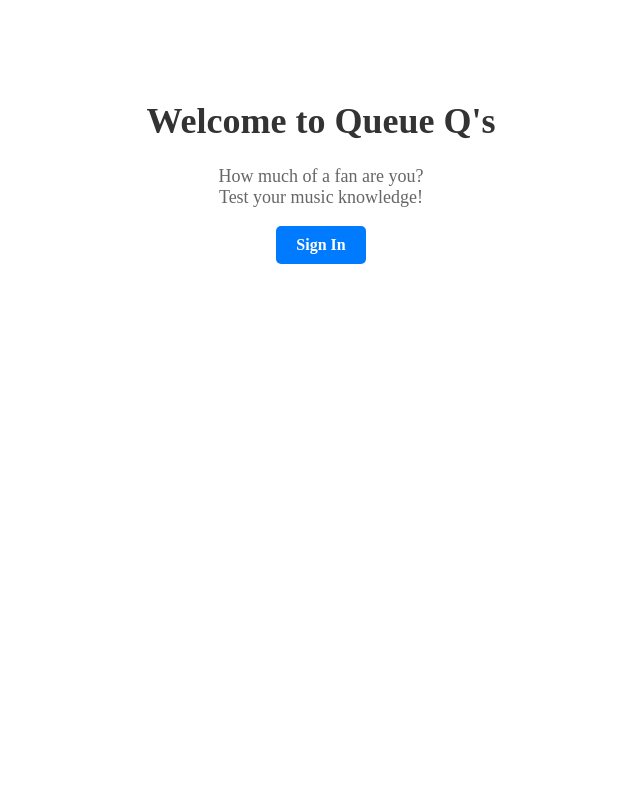
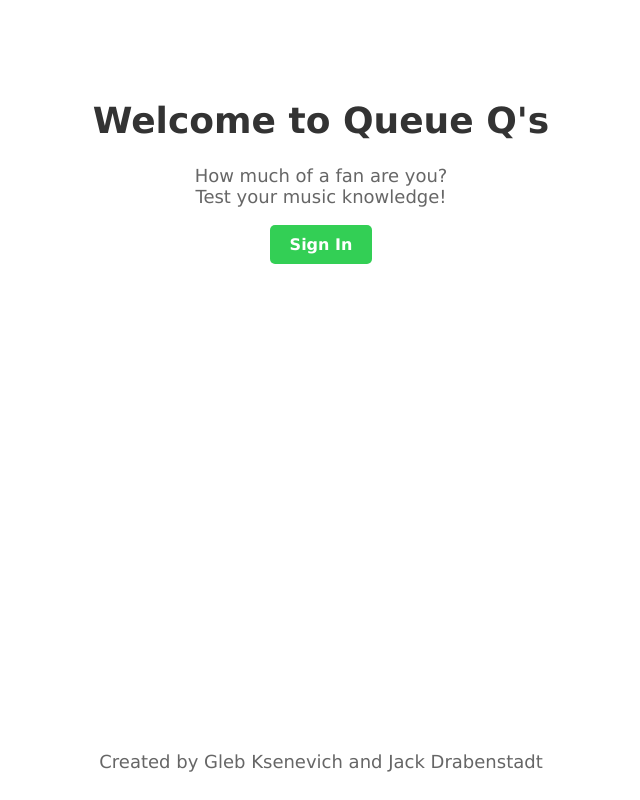
Before and after one commit to glebksenevichh/qqs, a Flask app: page / in a window 1280 px wide. Shown: the whole page, without its empty margins (319-959 px from the left). Run offline with Flask 3, Linux system fonts and the light colour scheme.

Commit message:
Styled and added footer

```diff
--- a/static/style.css
+++ b/static/style.css
@@ -6,24 +6,39 @@
 
 h1 {
     font-size: 36px;
+    font-family: Verdana, Arial, sans-serif;
     color: #333;
 }
 
 p {
     font-size: 18px;
+    font-family: Verdana, Arial, sans-serif;
     color: #666;
 }
 
 .btn {
     display: inline-block;
     padding: 10px 20px;
-    background-color: #007bff;
+    background-color: #33cf55;
     color: #fff;
     text-decoration: none;
     border-radius: 5px;
     font-weight: bold;
+    font-family: Verdana, Arial, sans-serif;
 }
 
 .btn:hover {
     background-color: #0056b3;
 }
+
+footer {
+    color: #fff;
+    text-align: center;
+    font-size: 12px;
+    padding: 10px 0;
+    border-top: 1px solid #fff; /* Add a line at the top of the footer */
+    position: absolute;
+    bottom: 0;
+    left: 0;
+    right: 0;
+}
--- a/templates/base.html
+++ b/templates/base.html
@@ -17,6 +17,8 @@
 
     <footer>
         <!-- Common footer content goes here -->
+        <p>Created by Gleb Ksenevich and Jack Drabenstadt</p>
+
     </footer>
 </body>
 </html>
```
Also changed, not shown: 1 other file.
